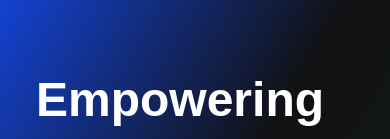
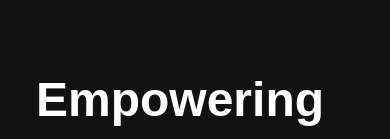
Before and after one commit to elglile/todevIt, a React (Vite) app: page / in a window 390 px wide. Shown: the part 158-297 px from the top of the page. Built offline with nearby package versions, Linux system fonts and the light colour scheme.

Commit message:
mobileNavUpdate

```diff
--- a/src/components/Header.jsx
+++ b/src/components/Header.jsx
@@ -80,7 +80,7 @@ const Header = () => {
 
         </div>
         {/* mobile version */}
-        <div className='flex items-center justify-center lg:hidden md:hidden'>
+        <div className='flex items-center justify-center lg:hidden md:hidden z-50'>
            <SearchBar />
            <LanguageSwitcher />
 
--- a/src/components/Hero.jsx
+++ b/src/components/Hero.jsx
@@ -5,7 +5,7 @@ import HeroServices from "./HeroServices";
 export default function Hero() {
     return (
         <section className="relative bg-[#111111] text-white px-5 md:px-10 py-32 lg:p-28 overflow-hidden">
-            <div className="absolute inset-0 bg-gradient-to-br from-1-700 via-transparent to-[#00C853]/10"></div>
+            <div className="z-1 inset-0 bg-gradient-to-br from-1-700 via-transparent to-[#00C853]/10"></div>
 
             <div className="max-w-7xl mx-auto px-4 sm:px-6 lg:px-8 relative z-10">
                 <div className="grid md:grid-cols-2 gap-12 items-center">
--- a/src/components/MobileNav.jsx
+++ b/src/components/MobileNav.jsx
@@ -35,7 +35,7 @@ export default function MobileNav({ Menu }) {
 
             <div
                 className={`
-                z-100
+                z-50
                 lg:hidden
                 fixed left-0 right-0 top-[100px]
                 bg-white shadow-xl border-t border-1-200
--- a/src/components/SearchBar.jsx
+++ b/src/components/SearchBar.jsx
@@ -2,7 +2,6 @@ import { useState, useRef, useEffect } from "react";
 import { FaSearch } from "react-icons/fa";
 import { servicesData } from "../Data";
 import { Link } from "react-router-dom";
-import { li } from "framer-motion/client";
 
 function SearchBar() {
   const [open, setOpen] = useState(false);
@@ -28,6 +27,7 @@ function SearchBar() {
   }, []);
 
   return (
+
     <div ref={boxRef} className="relative flex items-center">
       {/* Search Button */}
       <button
```
